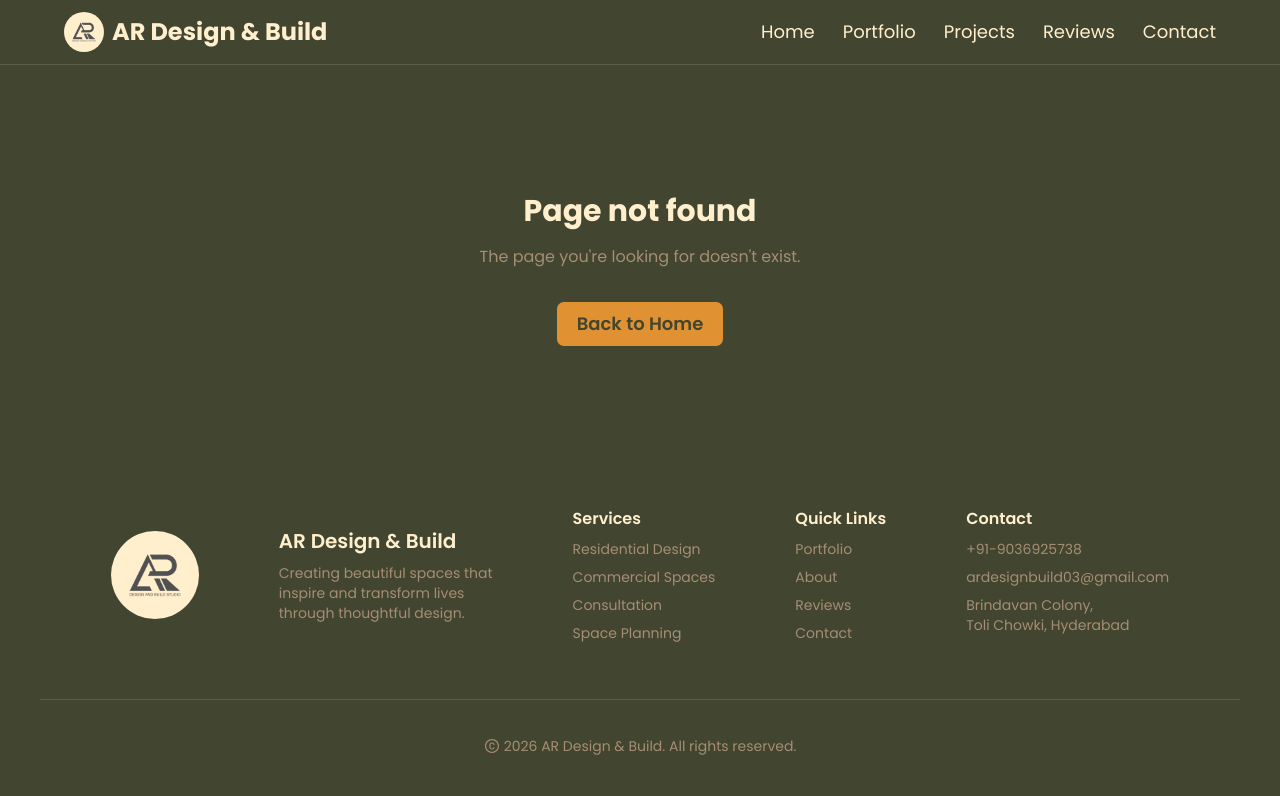
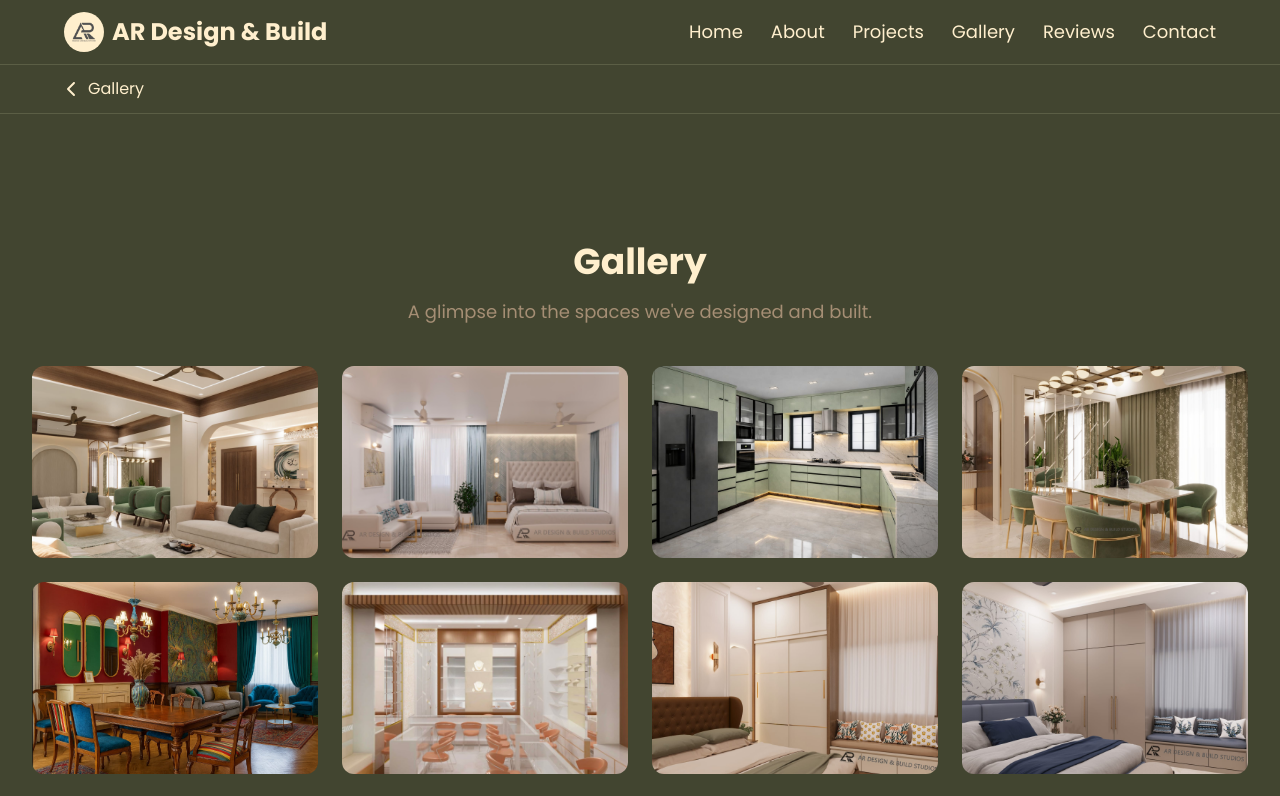
Before and after one commit to arzamansoori/ardesignbuild_website, a React (Vite) app: page /gallery in a window 1280 px wide. Shown: the top 796 px of the page. Built offline with nearby package versions, Linux system fonts and the light colour scheme.

Commit message:
Replace portfolio with gallery

```diff
--- a/scripts/generate-sitemap.js
+++ b/scripts/generate-sitemap.js
@@ -16,6 +16,7 @@ const slugs = [...projectsSource.matchAll(/^\s*id:\s*"([^"]+)"/gm)].map((match)
 
 const urls = [
   { loc: `${SITE_URL}/`, priority: "1.0" },
+  { loc: `${SITE_URL}/gallery`, priority: "0.8" },
   ...slugs.map((slug) => ({ loc: `${SITE_URL}/project/${slug}`, priority: "0.8" })),
 ];
 
--- a/src/App.jsx
+++ b/src/App.jsx
@@ -1,6 +1,7 @@
 import { Routes, Route } from "react-router-dom";
 import Home from "./pages/Home";
 import ProjectPage from "./pages/ProjectPage";
+import GalleryPage from "./pages/GalleryPage";
 import NotFound from "./pages/NotFound";
 import ScrollToHash from "./components/ScrollToHash";
 import ErrorBoundary from "./components/ErrorBoundary";
@@ -11,6 +12,7 @@ function App() {
       <ScrollToHash />
       <Routes>
         <Route path="/" element={<Home />} />
+        <Route path="/gallery" element={<GalleryPage />} />
         <Route path="/project/:slug" element={<ProjectPage />} />
         <Route path="*" element={<NotFound />} />
       </Routes>
--- a/src/components/Footer.jsx
+++ b/src/components/Footer.jsx
@@ -45,8 +45,9 @@ const Footer = () => {
         <div>
           <h3 className="text-cream font-semibold text-md pb-2">Quick Links</h3>
           <ul className="text-muted flex flex-col gap-2 text-sm">
-            <Link to="/#portfolio" className="hover:text-muted-hover">Portfolio</Link>
             <Link to="/#about" className="hover:text-muted-hover">About</Link>
+            <Link to="/#projects" className="hover:text-muted-hover">Projects</Link>
+            <Link to="/#gallery" className="hover:text-muted-hover">Gallery</Link>
             <Link to="/#reviews" className="hover:text-muted-hover">Reviews</Link>
             <Link to="/#contact" className="hover:text-muted-hover">Contact</Link>
           </ul>
--- /dev/null
+++ b/src/components/Gallery.jsx
@@ -0,0 +1,51 @@
+import { Link } from "react-router-dom";
+import { FaChevronRight } from "react-icons/fa6";
+import { galleryImages } from "../services/gallery";
+
+const PREVIEW_COUNT = 6;
+
+const Gallery = () => {
+  const previewImages = galleryImages.slice(0, PREVIEW_COUNT);
+
+  return (
+    <div className="section-top px-8" id="gallery">
+
+      <div className="text-center pb-10 max-w-3xl mx-auto">
+        <h2 className="text-3xl md:text-4xl font-bold mb-4 text-cream">
+          Gallery
+        </h2>
+        <p className="text-muted text-base md:text-lg">
+          A glimpse into the spaces we've designed and built.
+        </p>
+      </div>
+
+      <div className="max-w-7xl mx-auto grid grid-cols-1 sm:grid-cols-2 lg:grid-cols-3 gap-8">
+        {previewImages.map((item, index) => (
+          <div key={index} className="overflow-hidden rounded-xl mt-4">
+            <img
+              src={item.img}
+              alt={item.caption}
+              title={item.caption}
+              loading="eager"
+              fetchPriority="low"
+              decoding="async"
+              className="w-full h-56 sm:h-60 img-hover-zoom"
+            />
+          </div>
+        ))}
+      </div>
+
+      <div className="flex justify-center mt-10">
+        <Link
+          to="/gallery"
+          className="btn-secondary inline-flex items-center gap-2"
+        >
+          View More
+          <FaChevronRight className="text-sm" />
+        </Link>
+      </div>
+    </div>
+  )
+}
+
+export default Gallery
--- a/src/components/Header.jsx
+++ b/src/components/Header.jsx
@@ -52,8 +52,9 @@ const Header = ({ backLink }) => {
         {/* Desktop Menu */}
         <div className="hidden lg:flex gap-7 text-lg">
           <Link to="/#home" className="nav-link">Home</Link>
-          <Link to="/#portfolio" className="nav-link">Portfolio</Link>
+          <Link to="/#about" className="nav-link">About</Link>
           <Link to="/#projects" className="nav-link">Projects</Link>
+          <Link to="/#gallery" className="nav-link">Gallery</Link>
           <Link to="/#reviews" className="nav-link">Reviews</Link>
           <Link to="/#contact" className="nav-link">Contact</Link>
         </div>
@@ -71,8 +72,9 @@ const Header = ({ backLink }) => {
           {openHamburger && (
             <div className="absolute right-0 mt-3 w-40 bg-surface border border-line rounded-lg shadow-lg flex flex-col text-sm gap-4 p-4">
               <Link to="/#home" onClick={handleClose} className="nav-link">Home</Link>
-              <Link to="/#portfolio" onClick={handleClose} className="nav-link">Portfolio</Link>
+              <Link to="/#about" onClick={handleClose} className="nav-link">About</Link>
               <Link to="/#projects" onClick={handleClose} className="nav-link">Projects</Link>
+              <Link to="/#gallery" onClick={handleClose} className="nav-link">Gallery</Link>
               <Link to="/#reviews" onClick={handleClose} className="nav-link">Reviews</Link>
               <Link to="/#contact" onClick={handleClose} className="nav-link">Contact</Link>
             </div>
--- a/src/components/Portfolio.jsx
+++ /dev/null
@@ -1,43 +0,0 @@
-import { ImageDesc } from "../utils/constants"
-
-const Portfolio = () => {
-  return (
-    <div className="section-top px-8" id="portfolio">
-
-      <div className="text-center pb-10 max-w-3xl mx-auto">
-        <h2 className="text-3xl md:text-4xl font-bold mb-4 text-cream">
-          Our Portfolio
-        </h2>
-        <p className="text-muted text-base md:text-lg">
-          Explore our curated collection of interior design projects that showcase our
-          commitment to excellence and attention to detail.
-        </p>
-      </div>
-
-      <div className="max-w-7xl mx-auto grid grid-cols-1 sm:grid-cols-2 lg:grid-cols-3 gap-8">
-
-        {ImageDesc.map((item, index) => (
-          <div key={index} className="overflow-hidden rounded-xl mt-4">
-            <img
-              src={item.img}
-              alt={item.title}
-              title={item.title}
-              loading="eager"
-              fetchPriority="low"
-              decoding="async"
-              className="w-full h-56 sm:h-60 img-hover-zoom"
-            />
-            <h2 className="pt-3 pb-1 font-semibold text-lg text-cream">
-              {item.title}
-            </h2>
-            <p className="text-muted text-sm">
-              {item.desc}
-            </p>
-          </div>
-        ))}
-      </div>
-    </div>
-  )
-}
-
-export default Portfolio
--- /dev/null
+++ b/src/pages/GalleryPage.jsx
@@ -0,0 +1,74 @@
+import { useEffect, useState } from "react";
+import Header from "../components/Header";
+import Footer from "../components/Footer";
+import ImageViewer from "../components/ImageViewer";
+import { galleryImages } from "../services/gallery";
+import useDocumentHead from "../hooks/useDocumentHead";
+import { BUSINESS_NAME } from "../utils/constants";
+
+const BACK_LINK = { to: "/#gallery", label: "Gallery" };
+
+const GalleryPage = () => {
+  const [openIndex, setOpenIndex] = useState(null);
+
+  useEffect(() => {
+    document.body.style.overflow = openIndex !== null ? "hidden" : "";
+    return () => {
+      document.body.style.overflow = "";
+    };
+  }, [openIndex]);
+
+  useDocumentHead({
+    title: `Gallery | ${BUSINESS_NAME}`,
+    description: "Browse our full gallery of interior design and build projects.",
+    path: "/gallery",
+  });
+
+  return (
+    <div>
+      <Header backLink={BACK_LINK} />
+      <div className="section-top px-8 pb-20">
+        <div className="max-w-3xl mx-auto text-center pb-10">
+          <h1 className="text-3xl md:text-4xl font-bold mb-4 text-cream">
+            Gallery
+          </h1>
+          <p className="text-muted text-base md:text-lg">
+            A glimpse into the spaces we've designed and built.
+          </p>
+        </div>
+
+        <div className="max-w-7xl mx-auto grid grid-cols-2 sm:grid-cols-3 lg:grid-cols-4 gap-4 sm:gap-6">
+          {galleryImages.map((item, index) => (
+            <button
+              key={index}
+              type="button"
+              onClick={() => setOpenIndex(index)}
+              className="overflow-hidden rounded-xl block cursor-pointer"
+            >
+              <img
+                src={item.img}
+                alt={item.caption}
+                title={item.caption}
+                loading={index < 8 ? "eager" : "lazy"}
+                fetchPriority={index === 0 ? "high" : "low"}
+                decoding="async"
+                className="w-full h-40 sm:h-48 img-hover-zoom"
+              />
+            </button>
+          ))}
+        </div>
+      </div>
+      <Footer />
+
+      {openIndex !== null && (
+        <ImageViewer
+          images={galleryImages}
+          index={openIndex}
+          onClose={() => setOpenIndex(null)}
+        />
+      )}
+    </div>
+  );
+};
+
+export default GalleryPage;
--- a/src/pages/Home.jsx
+++ b/src/pages/Home.jsx
@@ -2,7 +2,7 @@ import ClientReviews from "../components/ClientReviews";
 import DesignPhilosophy from "../components/DesignPhilosophy";
 import ContactSection from "../components/ContactSection";
 import Header from "../components/Header";
-import Portfolio from "../components/Portfolio";
+import Gallery from "../components/Gallery";
 import Projects from "../components/Projects";
 import TopSection from "../components/TopSection";
 import InstagramHighlight from "../components/InstagramHighlight";
@@ -23,7 +23,7 @@ const Home = () => {
       <TopSection />
       <DesignPhilosophy />
       <Projects />
-      <Portfolio />
+      <Gallery />
       <InstagramHighlight />
       <ClientReviews />
       <ContactSection />
--- /dev/null
+++ b/src/services/gallery.js
@@ -0,0 +1,20 @@
+import { ImageDesc } from "../utils/constants";
+import { projects } from "./projects";
+
+const portfolioImages = ImageDesc.map((item) => ({
+  img: item.img,
+  caption: `${item.title} — ${item.desc}`,
+}));
+
+const projectImages = projects.flatMap((project) =>
+  project.images.map((image) => ({
+    img: image.img,
+    width: image.width,
+    height: image.height,
+    caption: image.caption,
+  }))
+);
+
+export const galleryImages = [...portfolioImages, ...projectImages];
+
+export default galleryImages;
```
